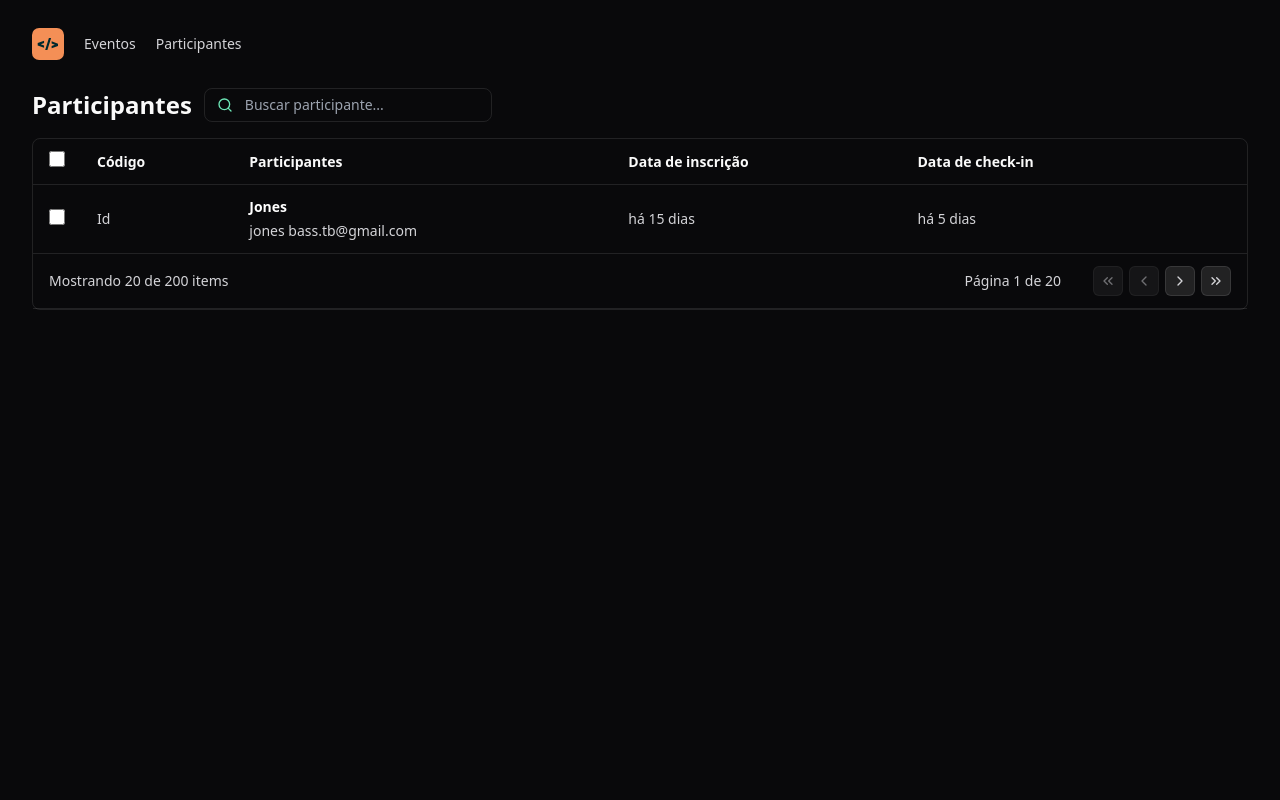
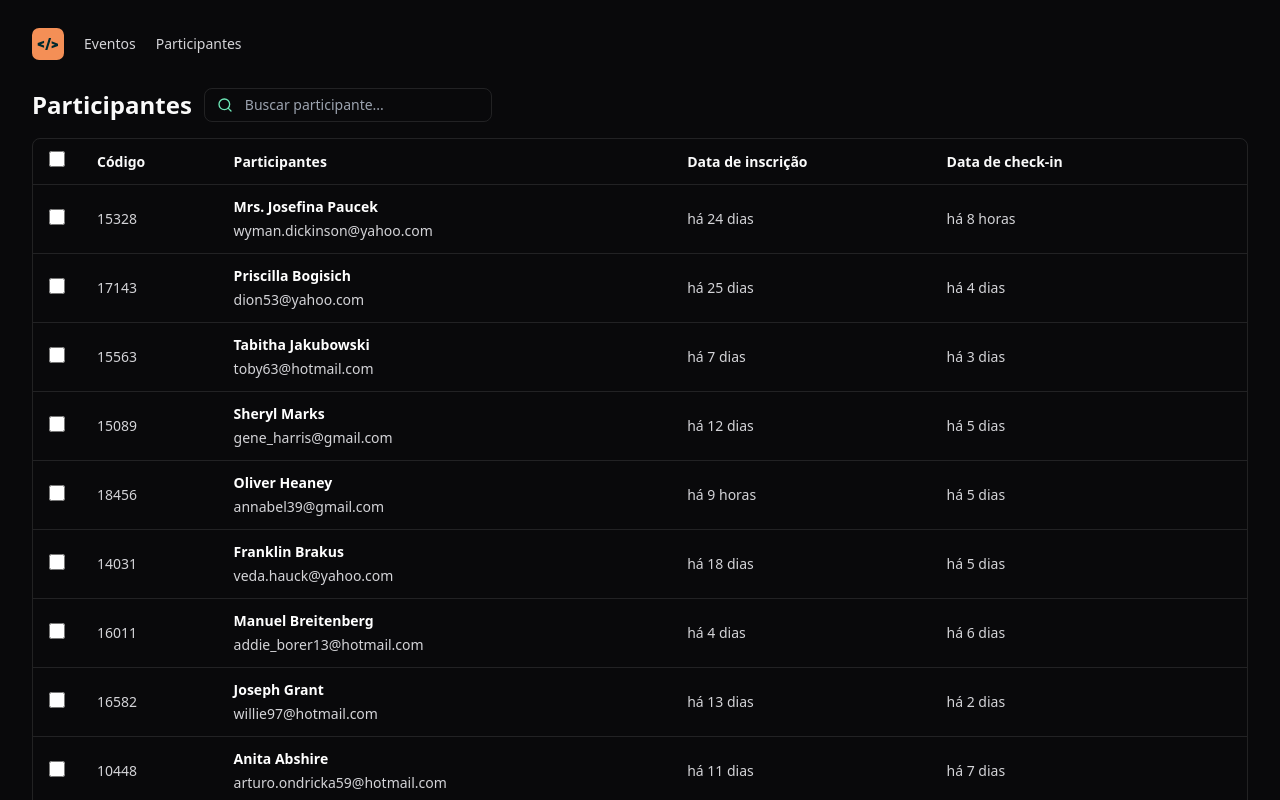
Before and after one commit to Jones-bass/pass-in, a React (Vite) app in the folder pass-in-web/: page / in a window 1280 px wide. Shown: the top 800 px of the page. Built offline with nearby package versions, Linux system fonts and the light colour scheme.

Commit message:
Finalinado page

```diff
--- a/pass-in-web/package.json
+++ b/pass-in-web/package.json
@@ -10,6 +10,8 @@
     "preview": "vite preview"
   },
   "dependencies": {
+    "@faker-js/faker": "^8.4.1",
+    "dayjs": "^1.11.10",
     "lucide-react": "^0.368.0",
     "react": "^18.2.0",
     "react-dom": "^18.2.0",
--- a/pass-in-web/src/components/attendee-list.tsx
+++ b/pass-in-web/src/components/attendee-list.tsx
@@ -4,10 +4,25 @@ import { TableHeader } from "./table/table-header";
 import { TableCell } from "./table/table-cell";
 import { TableRow } from "./table/table-row";
 import { IconButton } from "./icon-button";
-import { useState } from "react";
+import { ChangeEvent, useState } from "react";
+
+import { attendes } from "../data/attenddes";
+import dayjs from "dayjs";
+import relativeTime from 'dayjs/plugin/relativeTime';
+import 'dayjs/locale/pt-br'
+
+dayjs.extend(relativeTime);
+dayjs.locale('pt-br');
 
 export function AttendeeList() {
+  const [inputValue, setInputValue] = useState<string>('');
   const [page, setPage] = useState<number>(1);
+
+  const totalPages = Math.ceil(attendes.length / 10);
+
+  function onSearchInputChanged(event: ChangeEvent<HTMLInputElement>) {
+    setInputValue(event.target.value);
+  }
 
   function goToNextPage() {
     setPage(page + 1);
@@ -21,6 +36,10 @@ export function AttendeeList() {
     setPage(1);
   }
 
+  function goToLastPage() {
+    setPage(totalPages);
+  }
+
   return (
     <>
       <div className="flex flex-col gap-4">
@@ -28,7 +47,7 @@ export function AttendeeList() {
           <h1 className="text-2xl font-bold ">Participantes</h1>
           <div className="w-72 flex items-center gap-3 px-3 py-1.5 border border-white/10 rounded-lg" >
             <Search className="size-4 text-emerald-300" />
-            <input className="bg-transparent flex-1 outline-none h-auto border-0 p-0 text-sm" placeholder="Buscar participante..." />
+            <input onChange={onSearchInputChanged} className="bg-transparent flex-1 outline-none h-auto border-0 p-0 text-sm" placeholder="Buscar participante..." />
           </div>
         </div>
 
@@ -46,32 +65,37 @@ export function AttendeeList() {
             </tr>
           </thead>
           <tbody>
-            <TableRow >
+          {attendes.slice((page - 1) * 10, page * 10).map((attendee) => {
+
+return (
+  <TableRow key={attendee.id}>
+
               <TableCell>
                 <input type="checkbox" className="size-4 bg-black/20 rounded border border-white/10 checked:bg-orange-400" />
               </TableCell>
-              <TableCell>Id</TableCell>
+              <TableCell>{attendee.id}</TableCell>
               <TableCell>
                 <div className="flex flex-col gap-1">
-                  <span className="font-semibold text-white">Jones</span>
-                  <span>jones bass.tb@gmail.com</span>
+                  <span className="font-semibold text-white">{attendee.name}</span>
+                  <span>{attendee.email}</span>
                 </div>
               </TableCell>
-              <TableCell>há 15 dias</TableCell>
-              <TableCell>há 5 dias</TableCell>
+              <TableCell>{dayjs().to(attendee.createdAt)}</TableCell>
+                  <TableCell>{dayjs().to(attendee.checkedInAt)}</TableCell>
               <TableCell>
               </TableCell>
             </TableRow>
-
+)
+})}
           </tbody>
           <tfoot>
             <TableRow>
               <TableCell colSpan={3}>
-                Mostrando 20 de 200 items
+              Mostrando 10 de {attendes.length} items
               </TableCell>
               <TableCell className="text-right" colSpan={3}>
                 <div className="inline-flex gap-8 items-center">
-                  <span>Página 1 de 20</span>
+                <span>Página {page} de {totalPages}</span>
                   <div className="flex gap-1.5">
                     <IconButton onClick={goToFirstPage} disabled={page === 1}>
                       <ChevronsLeft className="size-4" />
@@ -79,10 +103,10 @@ export function AttendeeList() {
                     <IconButton onClick={goToPreviousPage} disabled={page === 1}>
                       <ChevronLeft className="size-4" />
                     </IconButton>
-                    <IconButton onClick={goToNextPage}>
+                    <IconButton onClick={goToNextPage} disabled={page === totalPages}>
                       <ChevronRight className="size-4" />
                     </IconButton>
-                    <IconButton>
+                    <IconButton onClick={goToLastPage} disabled={page === totalPages}>
                       <ChevronsRight className="size-4" />
                     </IconButton>
                   </div>
--- /dev/null
+++ b/pass-in-web/src/data/attenddes.ts
@@ -0,0 +1,11 @@
+import { faker } from '@faker-js/faker'
+
+export const attendes = Array.from({ length: 200 }).map(() => {
+  return {
+    id: faker.number.int({ min: 10000, max: 20000 }),
+    name: faker.person.fullName(),
+    email: faker.internet.email().toLocaleLowerCase(),
+    createdAt: faker.date.recent({ days: 30}),
+    checkedInAt: faker.date.recent({ days: 7}),
+  }
+})
```
Also changed, not shown: 1 other file (tests, documents, lock files or other folders).
